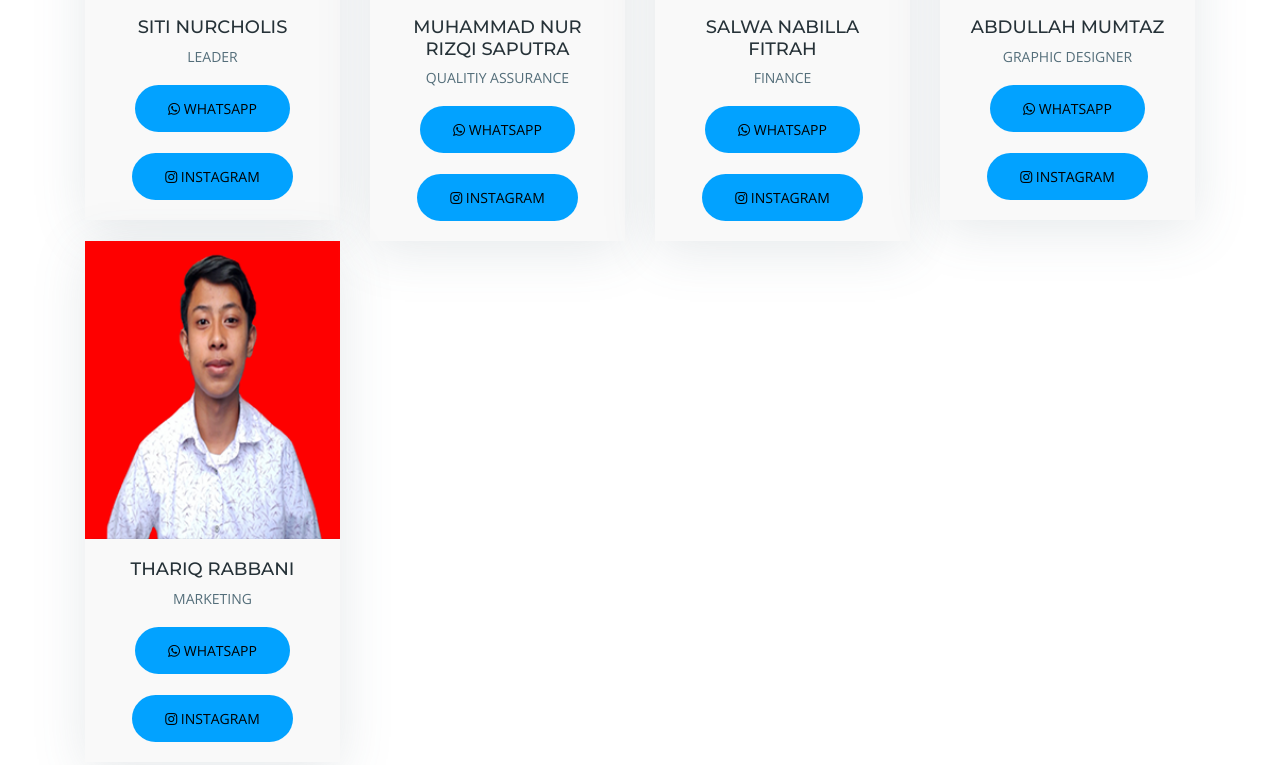
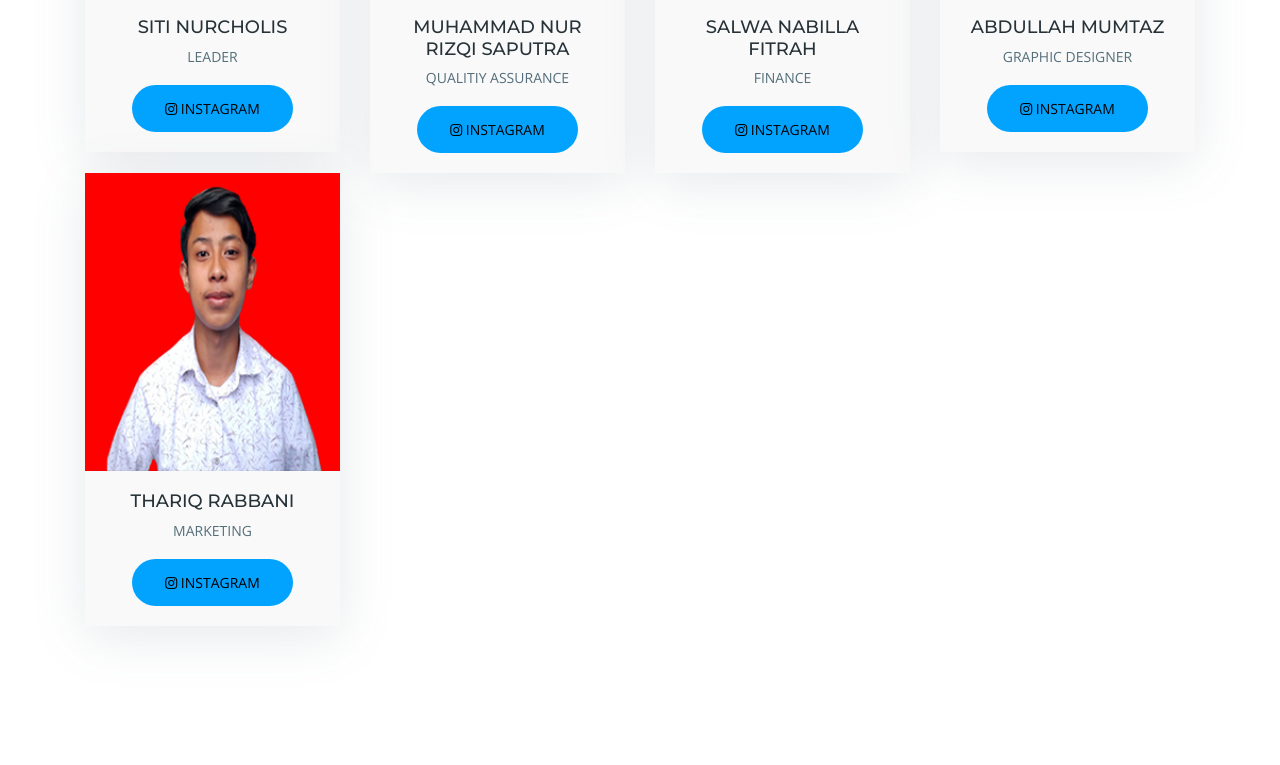
Before and after one commit to MNurRizqiSaputra/renyaahh, a plain HTML site: page index.html in a window 1280 px wide. Shown: the part 5321-6086 px from the top of the page. Drawn offline with nearby package versions, Linux system fonts and the light colour scheme; files whose address does not match are found by name.

Commit message:
Update index.html

```diff
--- a/index.html
+++ b/index.html
@@ -479,9 +479,6 @@
                   <h4 class="team-title">SITI NURCHOLIS</h4>
                   <p>LEADER</p>
                   <ul class="social-list">
-                    <a href="https://wa.me/628987159569" class="btn btn-common btn-effect"  target="_blank"> <i class="fa fa-whatsapp"></i> WHATSAPP</a>
-                    <br>
-                    <br>
                     <a href="https://www.instagram.com/ohh_lisss/" class="btn btn-common btn-effect"  target="_blank"> <i class="fa fa-instagram"></i> INSTAGRAM</a>
                   </ul>
                 </div>
@@ -496,9 +493,6 @@
                   <h4 class="team-title">MUHAMMAD NUR RIZQI SAPUTRA</h4>
                   <p>QUALITIY ASSURANCE</p>
                   <ul class="social-list">
-                    <a href="https://wa.me/6282114016528" class="btn btn-common btn-effect"  target="_blank"> <i class="fa fa-whatsapp"></i> WHATSAPP</a>
-                    <br>
-                    <br>
                     <a href="https://www.instagram.com/mnrs_putra/" class="btn btn-common btn-effect"  target="_blank"> <i class="fa fa-instagram"></i> INSTAGRAM</a>
                   </ul>
                 </div>
@@ -513,9 +507,6 @@
                   <h4 class="team-title">SALWA NABILLA FITRAH</h4>
                   <p>FINANCE</p>
                   <ul class="social-list">
-                    <a href="https://wa.me/6281929458059" class="btn btn-common btn-effect"  target="_blank"> <i class="fa fa-whatsapp"></i> WHATSAPP</a>
-                    <br>
-                    <br>
                     <a href="https://www.instagram.com/salwaaftrh/" class="btn btn-common btn-effect"  target="_blank"> <i class="fa fa-instagram"></i> INSTAGRAM</a>
                   </ul>
                 </div>
@@ -530,9 +521,6 @@
                   <h4 class="team-title">ABDULLAH MUMTAZ</h4>
                   <p>GRAPHIC DESIGNER</p>
                   <ul class="social-list">
-                    <a href="https://wa.me/6288976083959" class="btn btn-common btn-effect"  target="_blank"> <i class="fa fa-whatsapp"></i> WHATSAPP</a>
-                    <br>
-                    <br>
                     <a href="https://www.instagram.com/abdullahmumtaz45/" class="btn btn-common btn-effect"  target="_blank"> <i class="fa fa-instagram"></i> INSTAGRAM</a>
                   </ul>
                 </div>
@@ -547,9 +535,6 @@
                   <h4 class="team-title">THARIQ RABBANI</h4>
                   <p>MARKETING</p>
                   <ul class="social-list">
-                    <a href="https://wa.me/6281318821940" class="btn btn-common btn-effect"  target="_blank"> <i class="fa fa-whatsapp"></i> WHATSAPP</a>
-                    <br>
-                    <br>
                     <a href="https://www.instagram.com/thariqrbni/" class="btn btn-common btn-effect"  target="_blank"> <i class="fa fa-instagram"></i> INSTAGRAM</a>
                   </ul>
                 </div>
```
